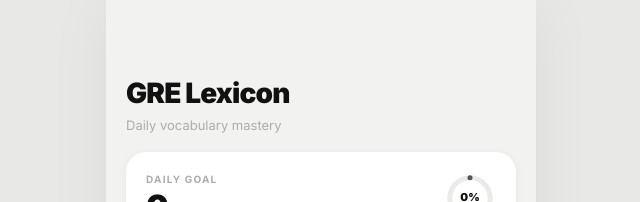
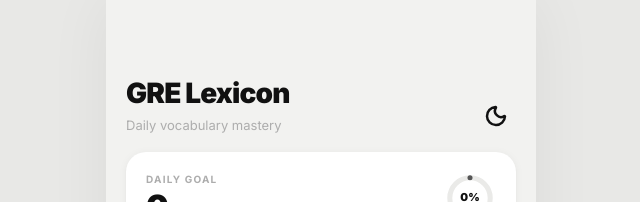
Before and after one commit to sarjanshah14/GREvocabulary, a React (Vite) app: page / in a window 1280 px wide. Shown: the top 202 px of the page, without its empty margins (319-959 px from the left). Built offline with nearby package versions, Linux system fonts and the light colour scheme.

Commit message:
Fix React rendering crashes and add dark mode toggle

```diff
--- a/src/App.jsx
+++ b/src/App.jsx
@@ -1,4 +1,4 @@
-import { useState, useCallback } from 'react';
+import { useState, useCallback, useEffect } from 'react';
 import { Routes, Route, useLocation } from 'react-router-dom';
 import { AnimatePresence, motion } from 'framer-motion';
 import Navbar from './components/Navbar';
@@ -17,6 +17,13 @@ export default function App() {
   const loc = useLocation();
   const hideNav = HIDE_NAV.some((p) => loc.pathname.startsWith(p));
   const [splashDone, setSplashDone] = useState(false);
+
+  useEffect(() => {
+    // Initialize dark mode from localStorage
+    if (localStorage.getItem('gre_dark_mode') === 'true') {
+      document.documentElement.classList.add('dark-mode');
+    }
+  }, []);
 
   const handleSplashDone = useCallback(() => setSplashDone(true), []);
 
--- a/src/components/FlashCard.jsx
+++ b/src/components/FlashCard.jsx
@@ -1,4 +1,4 @@
-import { useState, useRef, useCallback, forwardRef, useImperativeHandle } from 'react';
+import { useState, useRef, useCallback, forwardRef, useImperativeHandle, useEffect } from 'react';
 import { motion, useMotionValue, useTransform, useAnimation } from 'framer-motion';
 
 const SWIPE_THRESHOLD = 80;  // px to trigger a swipe
--- a/src/components/MatchingGame.jsx
+++ b/src/components/MatchingGame.jsx
@@ -1,4 +1,4 @@
-import { useState } from 'react';
+import { useState, useMemo } from 'react';
 import { motion, AnimatePresence } from 'framer-motion';
 import { saveGameScore } from '../utils/engine';
 import { CheckCircle2, XCircle, CircleDashed } from 'lucide-react';
@@ -11,7 +11,7 @@ export default function MatchingGame({ group, allWords, onNext }) {
   // Build the chip pool for THIS round:
   // correct = group words that exist in the allWords dataset
   // decoys  = 5 random words NOT in the group
-  const [chips, correctInRound] = useState(() => {
+  const [chips, correctInRound] = useMemo(() => {
     try {
       if (!group || !Array.isArray(group.words)) return [[], []];
 
@@ -31,7 +31,7 @@ export default function MatchingGame({ group, allWords, onNext }) {
       console.error('MatchingGame init error:', e);
       return [[], []];
     }
-  });
+  }, [group, allWords]);
 
   // correctInRound is what the user CAN possibly select — this is what accuracy is measured against
   const correctSet = new Set(correctInRound.map((w) => w.toLowerCase()));
--- a/src/components/SplashScreen.jsx
+++ b/src/components/SplashScreen.jsx
@@ -10,6 +10,7 @@ export default function SplashScreen({ onDone }) {
 
   return (
     <motion.div
+      id="splash-screen"
       initial={{ opacity: 1 }}
       exit={{ opacity: 0 }}
       transition={{ duration: 0.6, ease: 'easeInOut' }}
--- a/src/index.css
+++ b/src/index.css
@@ -44,6 +44,20 @@ html, body {
 /* Safe area padding utility */
 .pt-safe-top { padding-top: env(safe-area-inset-top, 0px); }
 .pb-safe-bottom { padding-bottom: env(safe-area-inset-bottom, 0px); }
+
+/* ─── Global Dark Mode (Invert Filter Strategy) ─── */
+html.dark-mode {
+  filter: invert(1) hue-rotate(180deg);
+  background: #0D0D0F; /* Inverse of #F2F2F0 */
+}
+html.dark-mode img,
+html.dark-mode video,
+html.dark-mode .preserve-color {
+  filter: invert(1) hue-rotate(180deg);
+}
+html.dark-mode #splash-screen {
+  filter: invert(1) hue-rotate(180deg);
+}
 
 
 /* ─── Phone Container ───────────────────────── */
--- a/src/pages/Home.jsx
+++ b/src/pages/Home.jsx
@@ -1,7 +1,7 @@
 import { useState } from 'react';
 import { useNavigate } from 'react-router-dom';
 import { motion } from 'framer-motion';
-import { BookOpen, Layers, Grid3x3, HelpCircle, BarChart2 } from 'lucide-react';
+import { BookOpen, Layers, Grid3x3, HelpCircle, BarChart2, Moon, Sun } from 'lucide-react';
 import data from '../../data.json';
 import { getAllStats, getDailyGoal } from '../utils/engine';
 
@@ -10,6 +10,14 @@ const { wordlists } = data;
 export default function Home() {
   const navigate = useNavigate();
   const [mode, setMode] = useState('all');
+  const [isDark, setIsDark] = useState(() => localStorage.getItem('gre_dark_mode') === 'true');
+
+  const toggleDark = () => {
+    const next = !isDark;
+    setIsDark(next);
+    localStorage.setItem('gre_dark_mode', next);
+    document.documentElement.classList.toggle('dark-mode', next);
+  };
 
   const stats = getAllStats(wordlists);
   const daily = getDailyGoal();
@@ -30,11 +38,20 @@ export default function Home() {
     <div className="page-in" style={{ background: '#F2F2F0', minHeight: '100dvh' }}>
 
       {/* ── Header ── */}
-      <div className="px-5 pb-4" style={{ paddingTop: 'max(env(safe-area-inset-top, 0px) + 32px, 72px)' }}>
-        <h1 style={{ fontSize: 28, fontWeight: 900, color: '#111', letterSpacing: '-0.03em', margin: 0 }}>
-          GRE Lexicon
-        </h1>
-        <p style={{ color: '#ADADAD', fontSize: 13, marginTop: 2 }}>Daily vocabulary mastery</p>
+      <div className="px-5 pb-4 flex justify-between items-end" style={{ paddingTop: 'max(env(safe-area-inset-top, 0px) + 32px, 72px)' }}>
+        <div>
+          <h1 style={{ fontSize: 28, fontWeight: 900, color: '#111', letterSpacing: '-0.03em', margin: 0 }}>
+            GRE Lexicon
+          </h1>
+          <p style={{ color: '#ADADAD', fontSize: 13, marginTop: 2 }}>Daily vocabulary mastery</p>
+        </div>
+        <motion.button
+          whileTap={{ scale: 0.85 }}
+          onClick={toggleDark}
+          style={{ background: 'transparent', border: 'none', padding: 8, margin: 0, cursor: 'pointer', color: '#111', display: 'flex' }}
+        >
+          {isDark ? <Sun size={24} strokeWidth={2.5} /> : <Moon size={24} strokeWidth={2.5} />}
+        </motion.button>
       </div>
 
       {/* ── 3 Stat Cards ── */}
```
